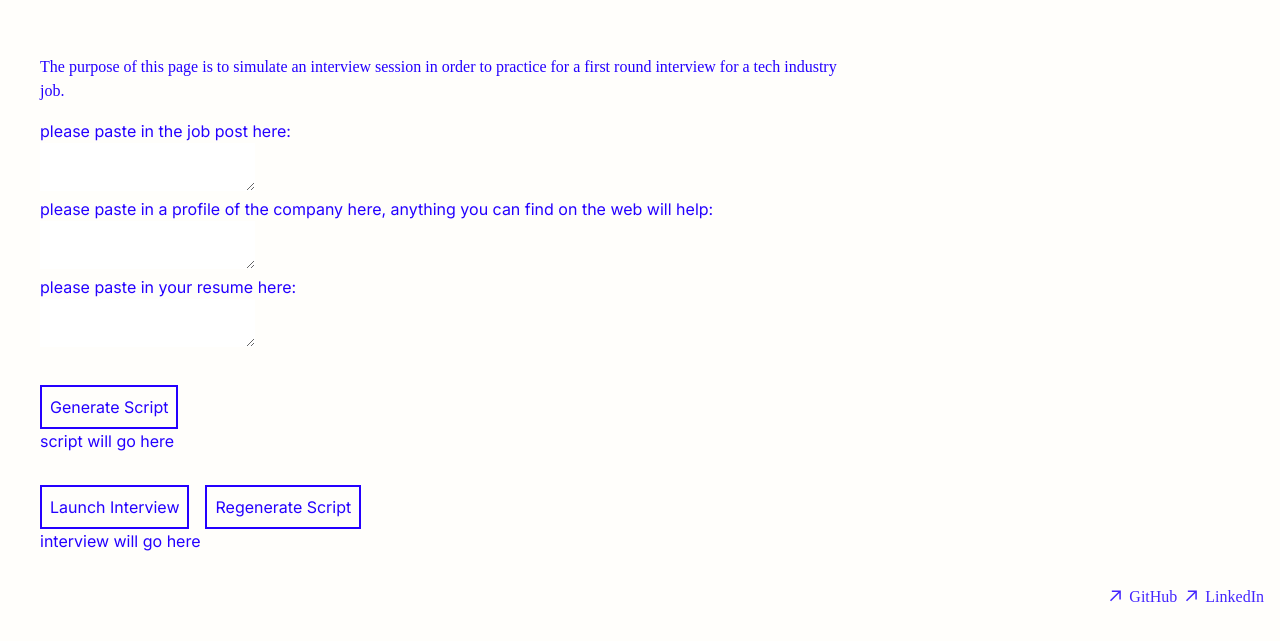
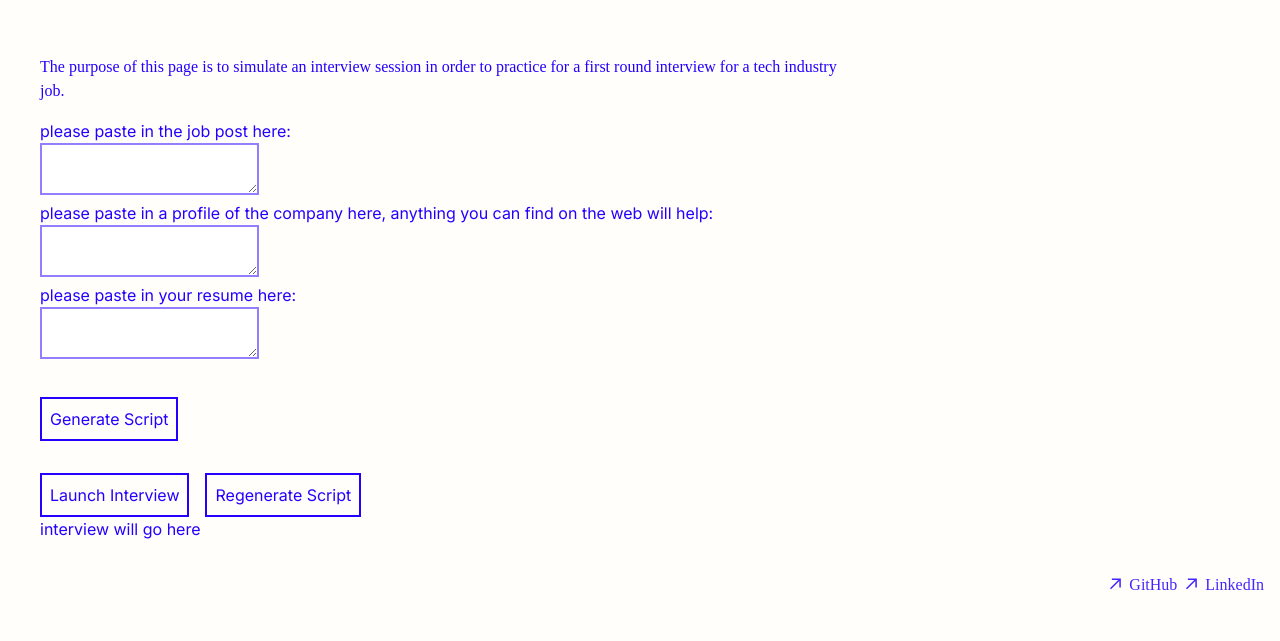
Before and after one commit to chedgo/home, a Next.js app: page /interview-practice in a window 1280 px wide. Shown: the part 121-762 px from the top of the page. Built offline with nearby package versions, Linux system fonts and the light colour scheme; a web font is replaced by a local one.

Commit message:
logic for round trip to get script

```diff
--- a/src/app/interview-practice/page.tsx
+++ b/src/app/interview-practice/page.tsx
@@ -1,4 +1,13 @@
+'use client';
+
+import { useState } from 'react';
+import { useGenerateScript } from '@/hooks/useGenerateScript';
 export default function InterviewPractice() {
+  const [jobDescription, setJobDescription] = useState('');
+  const [companyProfile, setCompanyProfile] = useState('');
+  const [resume, setResume] = useState('');
+
+  const { fetchScript, isLoading, script, isDoneLoading } = useGenerateScript();
   return (
     <div className="text-primary pl-4 lg:pl-10 pr-8">
       {/* instructions at the top*/}
@@ -13,28 +22,45 @@ export default function InterviewPractice() {
         <div>
           <div>please paste in the job post here:</div>
           <div>
-            <textarea></textarea>
+            <textarea
+              className="border-primary/50 border-2 focus:border-primary focus:outline-none"
+              value={jobDescription}
+              onChange={(e) => setJobDescription(e.target.value)}
+            ></textarea>
           </div>
           <div>
             please paste in a profile of the company here, anything you can find
             on the web will help:
           </div>
           <div>
-            <textarea></textarea>
+            <textarea
+              className="border-primary/50 border-2 focus:border-primary focus:outline-none"
+              value={companyProfile}
+              onChange={(e) => setCompanyProfile(e.target.value)}
+            ></textarea>
           </div>
           <div>please paste in your resume here:</div>
           <div>
-            <textarea></textarea>
+            <textarea
+              className="border-primary/50 border-2 focus:border-primary focus:outline-none"
+              value={resume}
+              onChange={(e) => setResume(e.target.value)}
+            ></textarea>
           </div>
         </div>
       </div>
       {/* button to generate a scripts */}
-      <div className="border-2 border-primary text-primary mt-8 p-2 w-fit">
+      <div
+        className={`border-2 border-primary text-primary mt-8 p-2 w-fit cursor-pointer ${
+          isLoading ? 'opacity-50' : ''
+        }`}
+        onClick={() => fetchScript(jobDescription, companyProfile, resume)}
+      >
         Generate Script
       </div>
       {/* when loaded, the script is displayed */}
       <div>
-        <div>script will go here</div>
+        <div>{script}</div>
       </div>
       {/* button to launch a the interview simulator, or regenerate the script */}
       <div className="flex gap-4">
```
